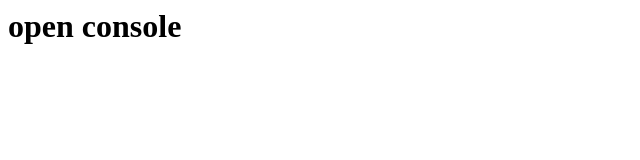
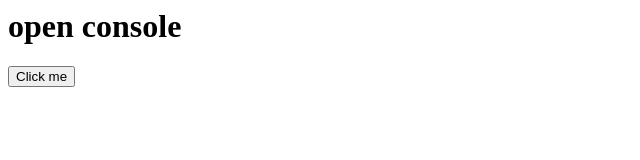
Before and after one commit to shukrat29/js_basic, a plain HTML site: page index.html in a window 1280 px wide. Shown: the whole page, without its empty margins (0-640 px from the left). Drawn offline with Linux system fonts and the light colour scheme.

Commit message:
saving todays progress

```diff
--- a/index.html
+++ b/index.html
@@ -7,5 +7,15 @@
   <body>
     <h1>open console</h1>
     <script src="./script.js"></script>
+
+    <div>
+      <button
+        onclick="
+        myFunction();
+        "
+      >
+        Click me
+      </button>
+    </div>
   </body>
 </html>
--- a/script.js
+++ b/script.js
@@ -13,3 +13,5 @@ for (let i = 5; i >= 1; i--) {
   }
   console.log(str);
 }
+
+function myFunction() {}
```
